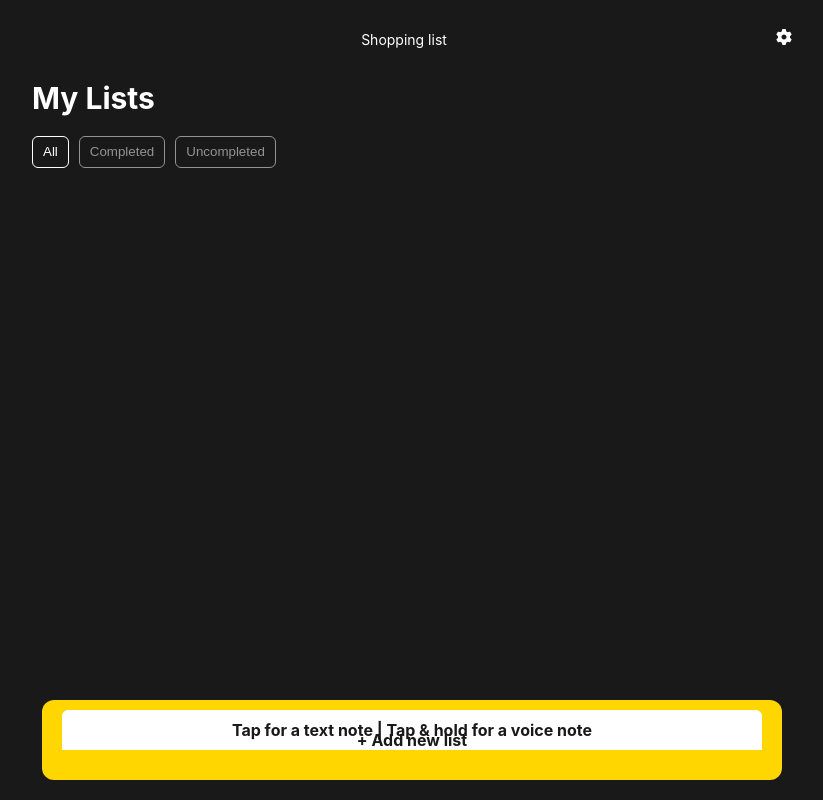
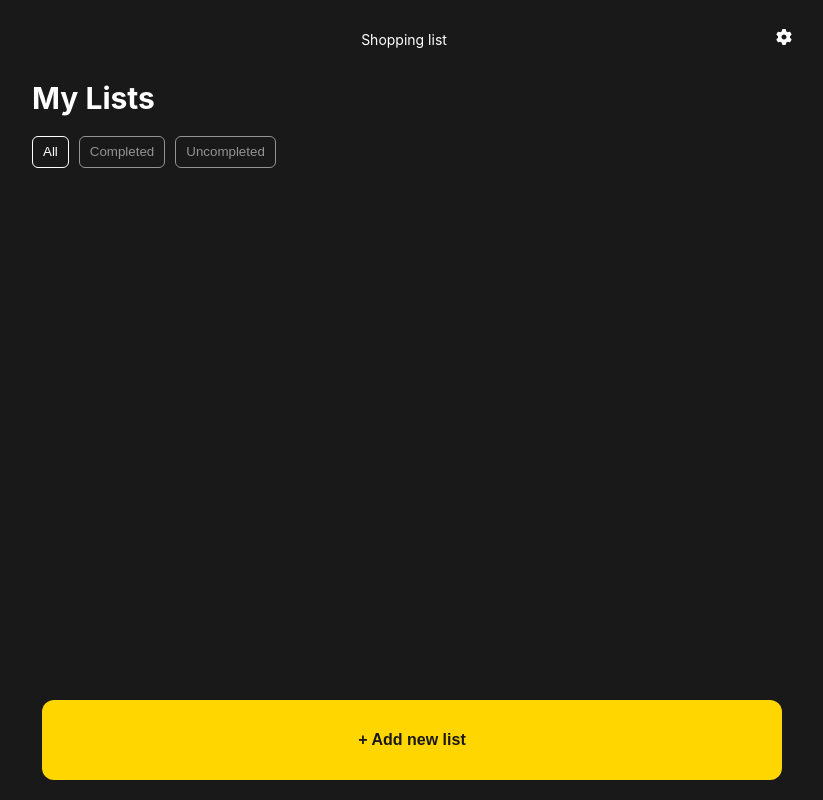
Before and after one commit to gutuJosh/shopping-list, a React (Create React App) app: page / in a window 1280 px wide. Shown: the whole page, without its empty margins (228-1051 px from the left). Built offline with nearby package versions, Linux system fonts and the light colour scheme.

Commit message:
fix custom btn

```diff
--- a/src/App.css
+++ b/src/App.css
@@ -405,6 +405,7 @@ ul {
   overflow-x: hidden;
   margin-top: 20px;
   scrollbar-width: thin;
+  padding-bottom: 100px;
 }
 .shopping-list::-webkit-scrollbar {
   width: 5px;
@@ -499,6 +500,7 @@ footer {
   background-color: var(--dark-grey);
 }
 .add-new-item {
+  border: none;
   text-align: center;
   background-color: var(--yellow);
   color: var(--dark-grey);
@@ -556,7 +558,7 @@ footer {
   display: none;
 }
 
-.add-new-item:not(.longpress):before {
+.btn-label {
   content: attr(title);
   display: block;
   width: calc(100% - 40px);
@@ -569,14 +571,17 @@ footer {
   top: 10px;
   left: 50%;
   transform: translateX(-50%);
-  transition: position 0.4s ease-in-out;
+  transition: all 0.4s ease-in-out;
   z-index: 0;
 }
 
-.add-new-item:hover:before {
+.add-new-item:hover ~ .btn-label {
   top: -40px;
 }
-
+.add-new-item.longpress ~ .btn-label,
+.add-new-item.click ~ .btn-label {
+  display: none;
+}
 /*Custom checkbox/radio buttons*/
 
 .custom-check {
@@ -640,6 +645,25 @@ footer {
   color: var(--font-grey);
 }
 
+.new-item-container {
+  width: 100%;
+  position: absolute;
+  top: -100px;
+  left: 0;
+  background-color: var(--yellow);
+  transition: all 0.3s ease-out;
+  z-index: 1;
+}
+.new-item-container.active {
+  top: 85px;
+}
+.new-item-container input {
+  width: 100%;
+  height: 50px;
+  background-color: var(--dark-grey);
+  color: #fff;
+}
+
 @keyframes pulse {
   0% {
     transform: scale(0.95);
--- a/src/components/customBtn.js
+++ b/src/components/customBtn.js
@@ -34,15 +34,16 @@ function CustomBtn(props) {
 
   return (
     <footer>
-      <div {...props} title={label} ref={element}>
-        <span className="title-default"> + {props.title}</span>
+      <button {...props} ref={element}>
+        <span className="title-default">+ {props.title}</span>
         <span className="title-clicked"> Save</span>
         <span className="title-audio-end">
           <svg className="icn">
             <use href="#microphone-icon"></use>
           </svg>
         </span>
-      </div>
+      </button>
+      <div className="btn-label">{label}</div>
     </footer>
   );
 }
--- a/src/components/inputFiled.js
+++ b/src/components/inputFiled.js
@@ -1,9 +1,13 @@
-import React, { useState } from "react";
+import React, { useState, useEffect, useRef } from "react";
 
 function InputField(props) {
   const [inputValue, setInputValue] = useState("");
+  const element = useRef(null);
+  useEffect(() => {
+    setTimeout(() => element.current.classList.add("active"), 300);
+  }, []);
   return (
-    <>
+    <div className="new-item-container pad20" ref={element}>
       <input
         type="text"
         autoFocus={true}
@@ -21,7 +25,7 @@ function InputField(props) {
           }
         }}
       />
-    </>
+    </div>
   );
 }
 
--- a/src/hooks/useMicrophone.js
+++ b/src/hooks/useMicrophone.js
@@ -32,17 +32,18 @@ const useMicrophone = (language, continuous) => {
 
     microphone.current.addEventListener("end", (event) => {
       microphone.current.stop();
-      console.log("End event fired!");
+      //console.log("End event fired!");
+      dispatchSpeach("roger over");
     });
 
     microphone.current.addEventListener("error", (event) => {
       microphone.current.stop();
-      console.log("I didn't recognise that word!");
+      //console.log("I didn't recognise that word!");
+      dispatchSpeach("not roger");
     });
   }
 
   function dispatchSpeach(data) {
-    console.log("Im in dispatcher..." + data);
     switch (data) {
       case "start":
         microphone.current.start();
--- a/src/pages/Home.js
+++ b/src/pages/Home.js
@@ -1,4 +1,10 @@
-import React, { useState, useContext, useEffect, Suspense } from "react";
+import React, {
+  useState,
+  useContext,
+  useEffect,
+  useRef,
+  Suspense,
+} from "react";
 import { AppContext } from "../context/AppContextProvider";
 import handleDisplay from "../helpers/HandleDisplay";
 import dataBaseManager from "../indexedDbManager";
@@ -20,6 +26,7 @@ function Home() {
   const [appStatus, setAppStatus] = useState(false);
   const [showInput, setShowInput] = useState(false);
   const [filter, setFilter] = useState(0);
+  const shoppingList = useRef(null);
   const [lists, setList] = useDatabase(
     state.currentList,
     dataBaseManager,
@@ -63,6 +70,10 @@ function Home() {
         const getLists = [...lists];
         getLists.push(newItem);
         setList(getLists);
+        shoppingList.current.scrollTo(
+          0,
+          shoppingList.current.scrollHeight + 100
+        );
         return dbManager.insertData("metadata", newItem);
       })
       .then((resp) => {
@@ -164,6 +175,9 @@ function Home() {
 
   useEffect(() => {
     if (micResult !== "") {
+      if (micResult === "roger over") {
+        setAction("");
+      } else {
         createList(
           `${micResult.charAt(0).toUpperCase()}${micResult.substring(
             1,
@@ -173,6 +187,7 @@ function Home() {
         setTimeout(() => {
           setAction("");
         }, 300);
+      }
     }
   }, [micResult]);
 
@@ -190,7 +205,7 @@ function Home() {
       )}
       <Filters handleClick={handleFilters} />
       {lists !== false && (
-        <ul className="shopping-list all-lists">
+        <ul className="shopping-list all-lists" ref={shoppingList}>
           {lists.map((item, i) => (
             <ListItem
               index={i}
@@ -231,9 +246,15 @@ function Home() {
           });
         }}
         onMouseDown={() => {
+          if (action === "click") {
+            return;
+          }
           handlers.handleOnMouseDown(handleSpeach);
         }}
         onTouchStart={() => {
+          if (action === "click") {
+            return;
+          }
           handlers.handleOnTouchStart(handleSpeach);
         }}
       />
--- a/src/pages/List.js
+++ b/src/pages/List.js
@@ -2,6 +2,7 @@ import React, {
   useState,
   useContext,
   useEffect,
+  useRef,
   Suspense,
   useCallback,
 } from "react";
@@ -40,6 +41,7 @@ function List() {
   const [state, dispatch] = useContext(AppContext);
   const [showInput, setShowInput] = useState(false);
   const [itemStatus, setItemStatus] = useState(0);
+  const shoppingList = useRef(null);
   const [listItems, dispatchList] = useDatabase(
     state.currentList.name,
     dataBaseManager,
@@ -90,6 +92,10 @@ function List() {
           items.push(itemToAdd);
           setListItems(items);
           updateMetadata(state.currentList, items);
+          shoppingList.current.scrollTo(
+            0,
+            shoppingList.current.scrollHeight + 100
+          );
         }
       })
       .catch((err) => console.log(err));
@@ -254,7 +260,11 @@ function List() {
 
   useEffect(() => {
     if (micResult !== "") {
-      addItem(micResult);
+      if (micResult === "roger over") {
+        setAction("");
+      } else {
+        addItem(micResult);
+      }
     }
   }, [micResult]);
 
@@ -272,7 +282,7 @@ function List() {
       )}
       <Filters name="list-items" handleClick={handleFilters} />
       {listItems !== false && (
-        <ul className="shopping-list all-lists">
+        <ul className="shopping-list all-lists" ref={shoppingList}>
           {listItems.map((item, i) => (
             <ListItem
               index={i}
@@ -334,12 +344,18 @@ function List() {
             }, 300);
             return;
           }
+          if (action === "click") {
+            return;
+          }
           handlers.handleOnMouseDown(handleSpeach);
         }}
         onTouchStart={() => {
           if (action === "longpress") {
             dispatchSpeach("stop");
             setAction("");
+            return;
+          }
+          if (action === "click") {
             return;
           }
           handlers.handleOnTouchStart(handleSpeach);
```
Lines whose indentation alone changed are shown as unchanged.
